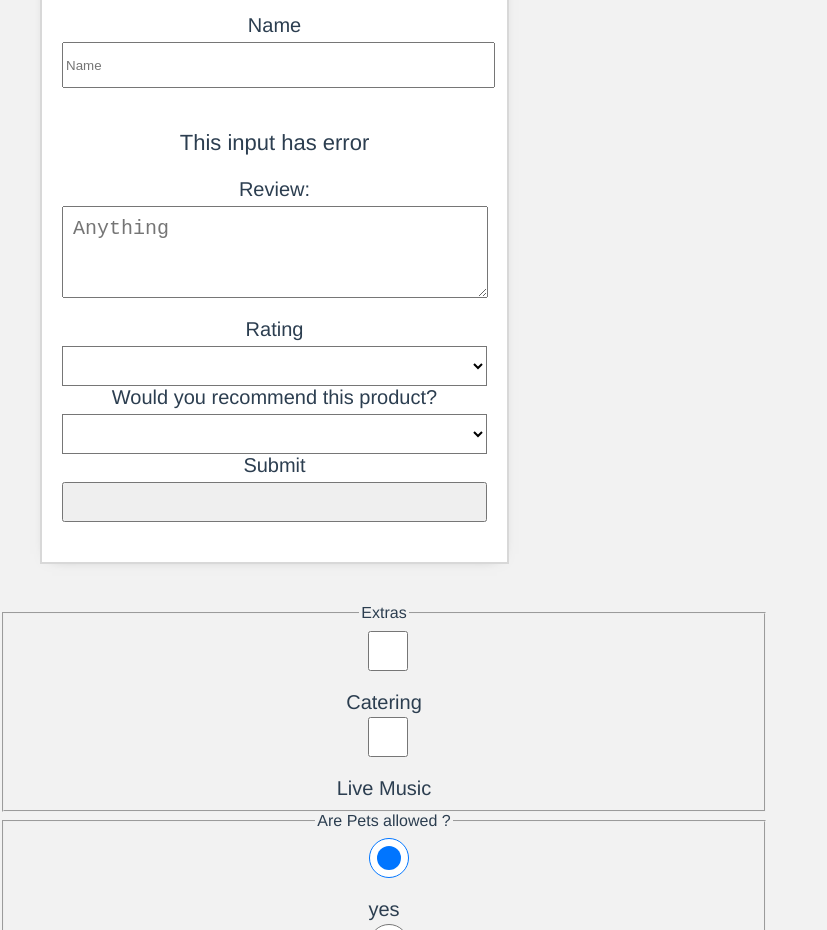
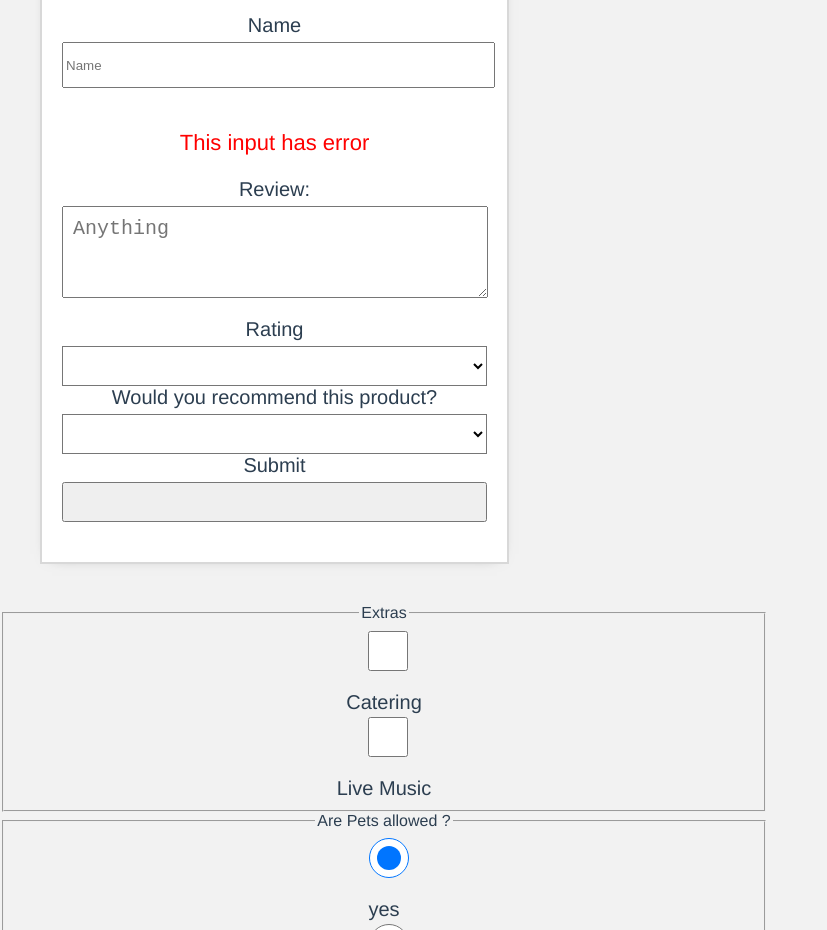
Before and after one commit to luml/vue3-socks-app, a Vue app: page / in a window 1280 px wide. Shown: the part 780-1710 px from the top of the page, without its empty margins (0-827 px from the left). Built offline with nearby package versions, Linux system fonts and the light colour scheme.

Commit message:
upd: a11y

```diff
--- a/src/components/ReviewForm.vue
+++ b/src/components/ReviewForm.vue
@@ -6,7 +6,7 @@
       v-model="name"
       label="Name"
       type="text"
-      :error="'This input has error'"
+      error="This input has error"
     />
     <label for="review">Review:</label>
     <textarea id="review" placeholder="Anything" v-model="review"></textarea>
--- a/src/components/base/BaseCheckbox.vue
+++ b/src/components/base/BaseCheckbox.vue
@@ -4,11 +4,13 @@
     :checked="modelValue"
     @change="$emit('update:modelValue', $event.target.checked)"
     class="field"
+    :id="uuid"
   />
-  <label v-if="label">{{ label }}</label>
+  <label :for="uuid" v-if="label">{{ label }}</label>
 </template>
 
 <script>
+import UniqueID from "../../features/UniqueID";
 export default {
   props: {
     label: {
@@ -20,6 +22,12 @@ export default {
       default: false,
     },
   },
+  setup() {
+    const uuid = UniqueID().getID();
+    return {
+      uuid,
+    };
+  },
 };
 </script>
 
--- a/src/components/base/BaseInput.vue
+++ b/src/components/base/BaseInput.vue
@@ -1,5 +1,5 @@
 <template>
-  <label v-if="label">{{ label }}</label>
+  <label :for="uuid" v-if="label">{{ label }}</label>
   <input
     v-bind="$attrs"
     :value="modelValue"
@@ -46,4 +46,8 @@ export default {
 };
 </script>
 
-<style lang="scss" scoped></style>
+<style scoped>
+.errorMessage {
+  color: red;
+}
+</style>
--- a/src/components/base/BaseRadio.vue
+++ b/src/components/base/BaseRadio.vue
@@ -5,11 +5,13 @@
     :value="value"
     @change="$emit('update:modelValue', value)"
     v-bind="$attrs"
+    :id="uuid"
   />
-  <label v-if="label">{{ label }}</label>
+  <label :for="uuid" v-if="label">{{ label }}</label>
 </template>
 
 <script>
+import UniqueID from "../../features/UniqueID";
 export default {
   props: {
     label: {
@@ -25,6 +27,12 @@ export default {
       required: true,
     },
   },
+  setup() {
+    const uuid = UniqueID().getID();
+    return {
+      uuid,
+    };
+  },
 };
 </script>
 
--- a/src/components/base/BaseSelect.vue
+++ b/src/components/base/BaseSelect.vue
@@ -1,5 +1,5 @@
 <template>
-  <label v-if="label">{{ label }}</label>
+  <label :for="uuid" v-if="label">{{ label }}</label>
   <select
     class="field"
     :value="modelValue"
@@ -9,6 +9,7 @@
         $emit('update:modelValue', $event.target.value);
       },
     }"
+    :id="uuid"
   >
     <option
       v-for="option in options"
@@ -22,6 +23,7 @@
 </template>
 
 <script>
+import UniqueID from "../../features/UniqueID";
 export default {
   props: {
     label: {
@@ -38,7 +40,10 @@ export default {
     },
   },
   setup() {
-    return {};
+    const uuid = UniqueID().getID();
+    return {
+      uuid,
+    };
   },
 };
 </script>
```
